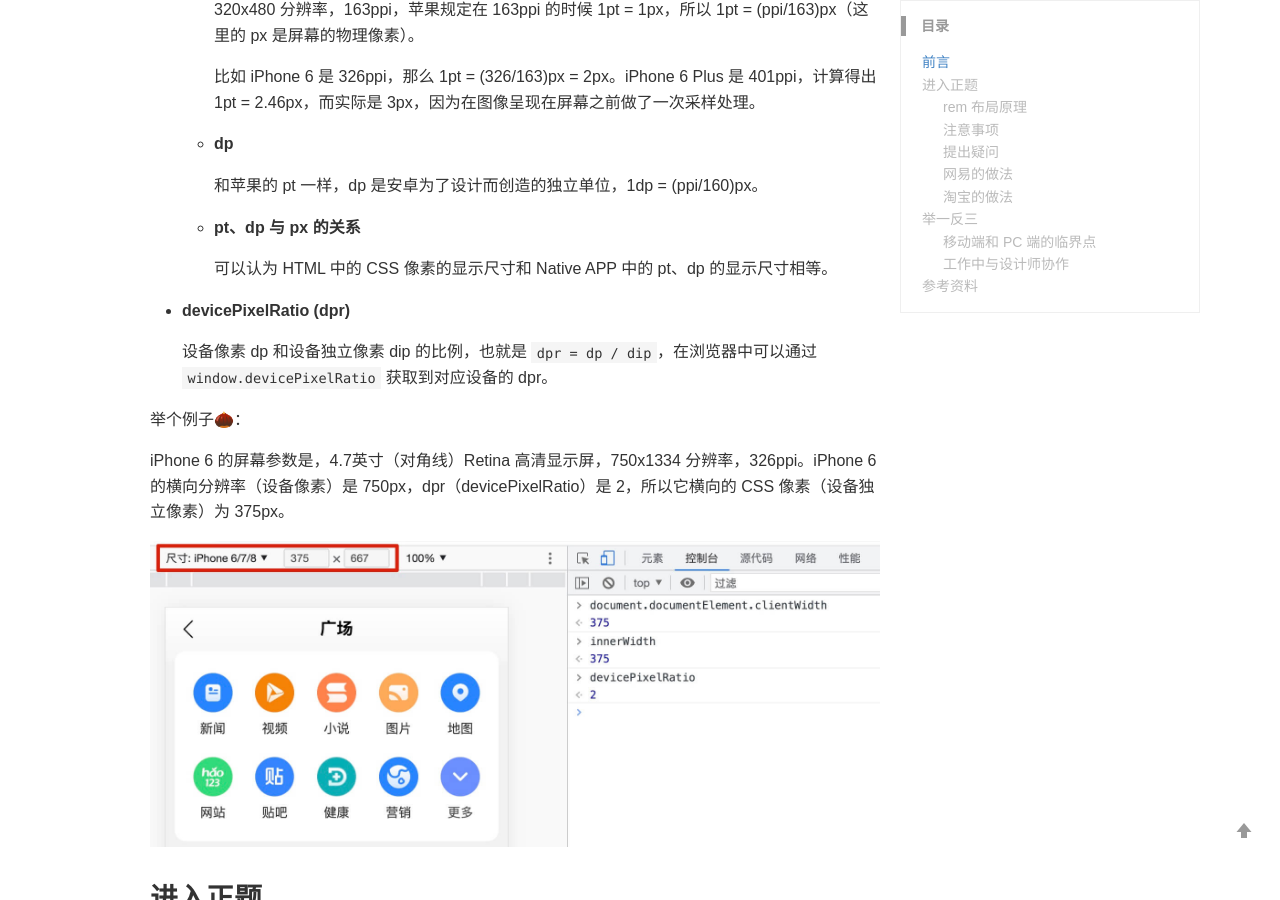
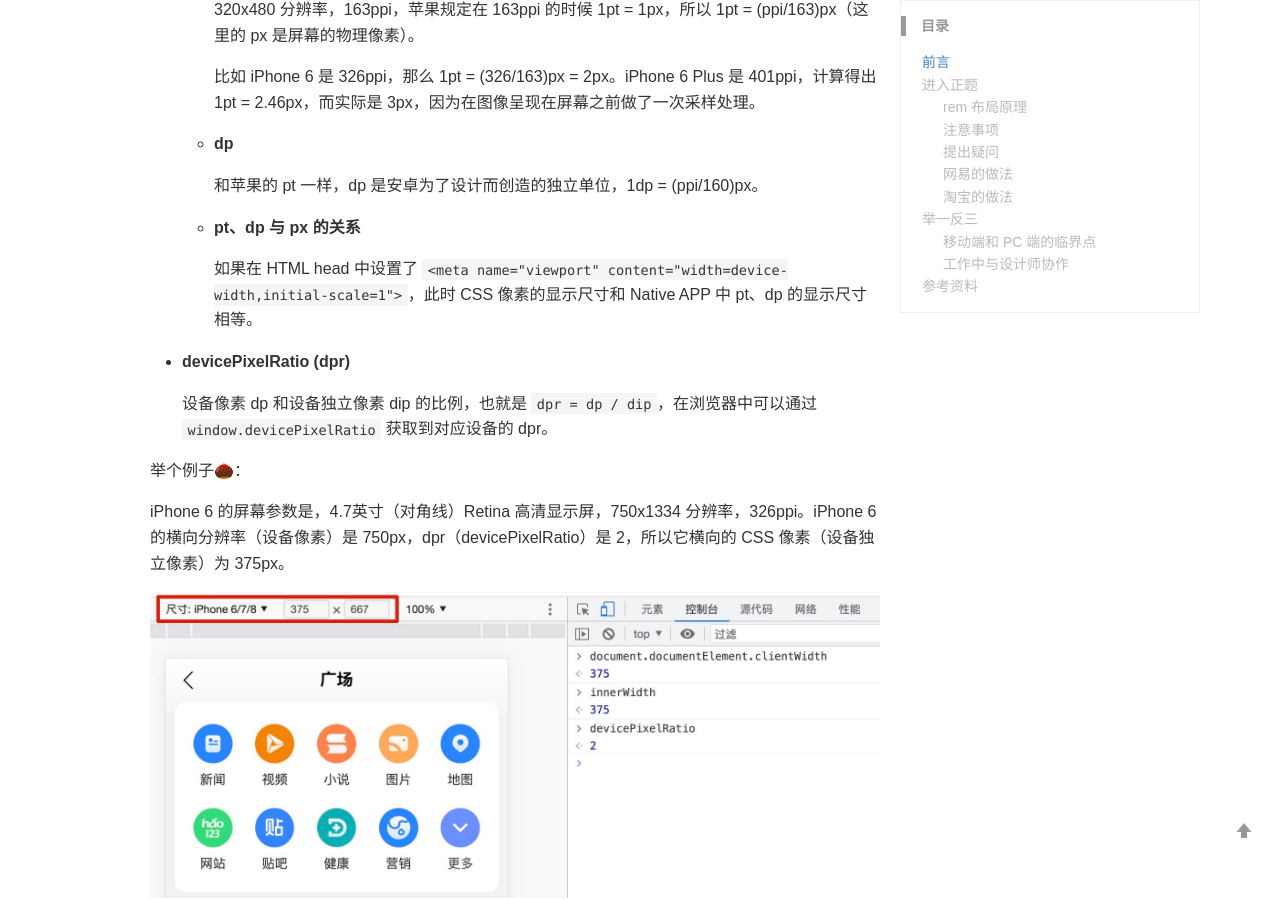
Before and after one commit to iamjichao/iamjichao.github.io, a Jekyll site: the page built from _posts/2021-01-02-rem.md, in a window 1280 px wide and 900 px high, scrolled down 1331 px. Built offline with Jekyll 4.4.1, drawn with Linux system fonts in a browser that asks for light colours; comment, search, counter and statistics services are not loaded; a style sheet for code colours, icons or effects is not loaded; some of the changed text lies outside the part shown.

Commit message:
update post

```diff
--- a/_posts/2021-01-02-rem.md
+++ b/_posts/2021-01-02-rem.md
@@ -56,7 +56,7 @@
 
     - **pt、dp 与 px 的关系**
 
-        可以认为 HTML 中的 CSS 像素的显示尺寸和 Native APP 中的 pt、dp 的显示尺寸相等。
+        如果在 HTML head 中设置了 `<meta name="viewport" content="width=device-width,initial-scale=1">`，此时 CSS 像素的显示尺寸和 Native APP 中 pt、dp 的显示尺寸相等。
 
 - **devicePixelRatio (dpr)**
 
```
